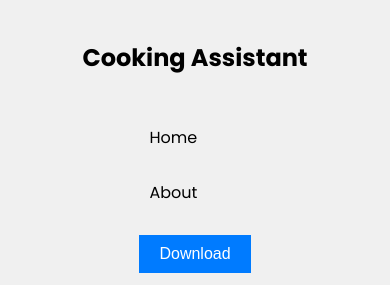
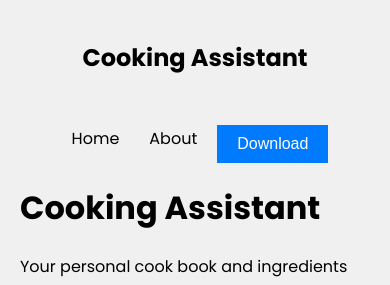
Before and after one commit to gizmoshiba/cooking-assistant, a plain HTML site: page index.html in a window 390 px wide. Shown: the top 285 px of the page. Drawn offline with Linux system fonts and the light colour scheme.

Commit message:
Made mobile responsive niver

```diff
--- a/style.css
+++ b/style.css
@@ -48,6 +48,8 @@ section {
     align-items: center;
 }
 
+
+
 button {
     background-color: #007bff;
     color: white;
@@ -70,13 +72,20 @@ button {
     }
 
     .navbar-links {
-        flex-direction: column;
+        flex-direction: row;
+        align-items: center;
+        justify-content: center;
         gap: 10px;
     }
 
     section {
         flex-direction: column;
+
     }
+
+    section img {
+    display: none;
+}
 
     button {
         width: 100%;
```
